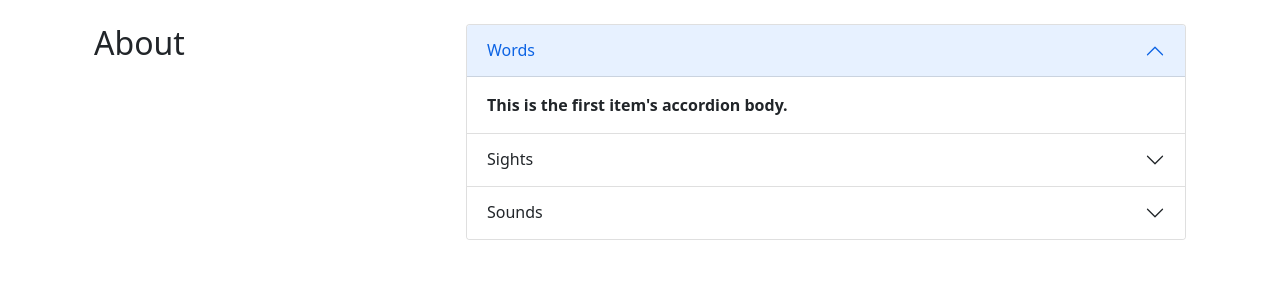
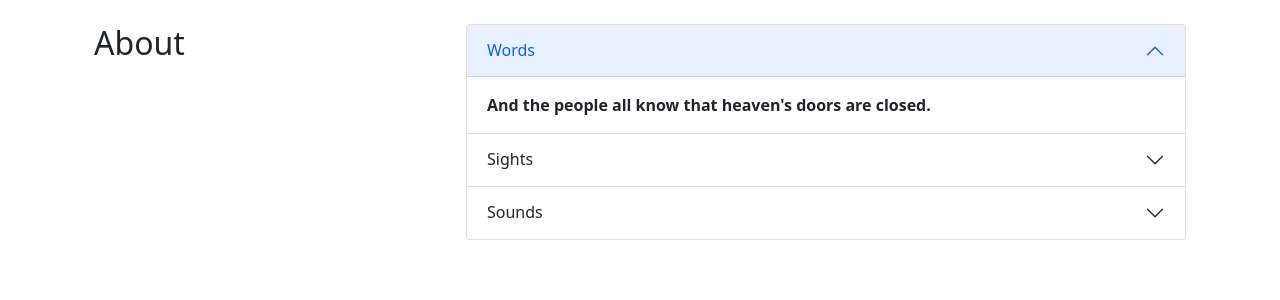
Before and after one commit to bdmcodey/mcsite, a Flask app: page /about/ in a window 1280 px wide. Shown: the part 56-356 px from the top of the page. Run offline with Flask 2, Linux system fonts and the light colour scheme.

Commit message:
Update about.html

```diff
--- a/templates/about.html
+++ b/templates/about.html
@@ -18,7 +18,7 @@
                         <div id="collapseOne" class="accordion-collapse collapse show" aria-labelledby="headingOne"
                             data-bs-parent="#accordionExample">
                             <div class="accordion-body">
-                                <strong>This is the first item's accordion body.</strong>
+                                <strong>And the people all know that heaven's doors are closed.</strong>
                             </div>
                         </div>
                     </div>
@@ -32,7 +32,7 @@
                         <div id="collapseTwo" class="accordion-collapse collapse" aria-labelledby="headingTwo"
                             data-bs-parent="#accordionExample">
                             <div class="accordion-body">
-                                <strong>This is the second item's accordion body.</strong>
+                                <strong><a href="https://www.instagram.com/_ch_ms_x_">Instagram</a></strong>
                             </div>
                         </div>
                     </div>
@@ -46,7 +46,7 @@
                         <div id="collapseThree" class="accordion-collapse collapse" aria-labelledby="headingThree"
                             data-bs-parent="#accordionExample">
                             <div class="accordion-body">
-                                <strong>This is the third item's accordion body.</strong>
+                                <strong><a href="https://www.mixcloud.com/SpaceProphetDogon/">Mixcloud</a></strong>
                             </div>
                         </div>
                     </div>
```
